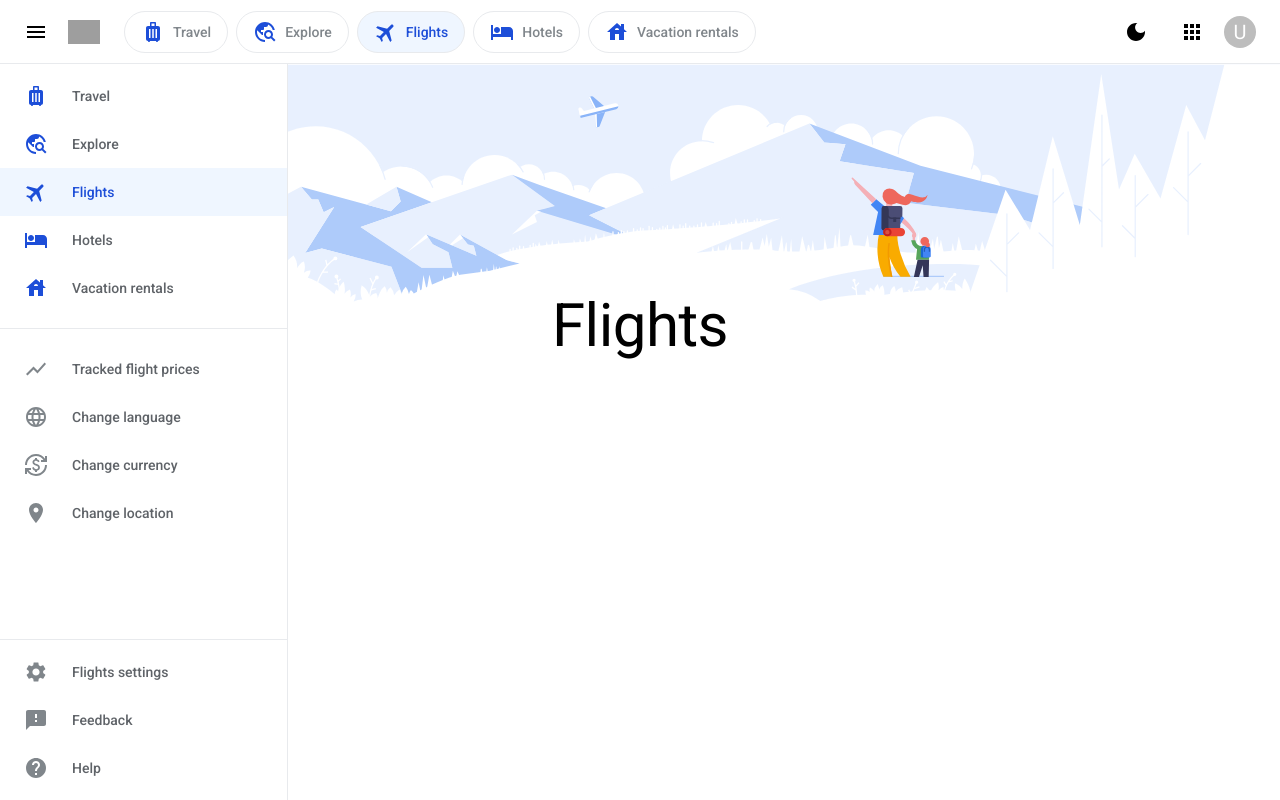
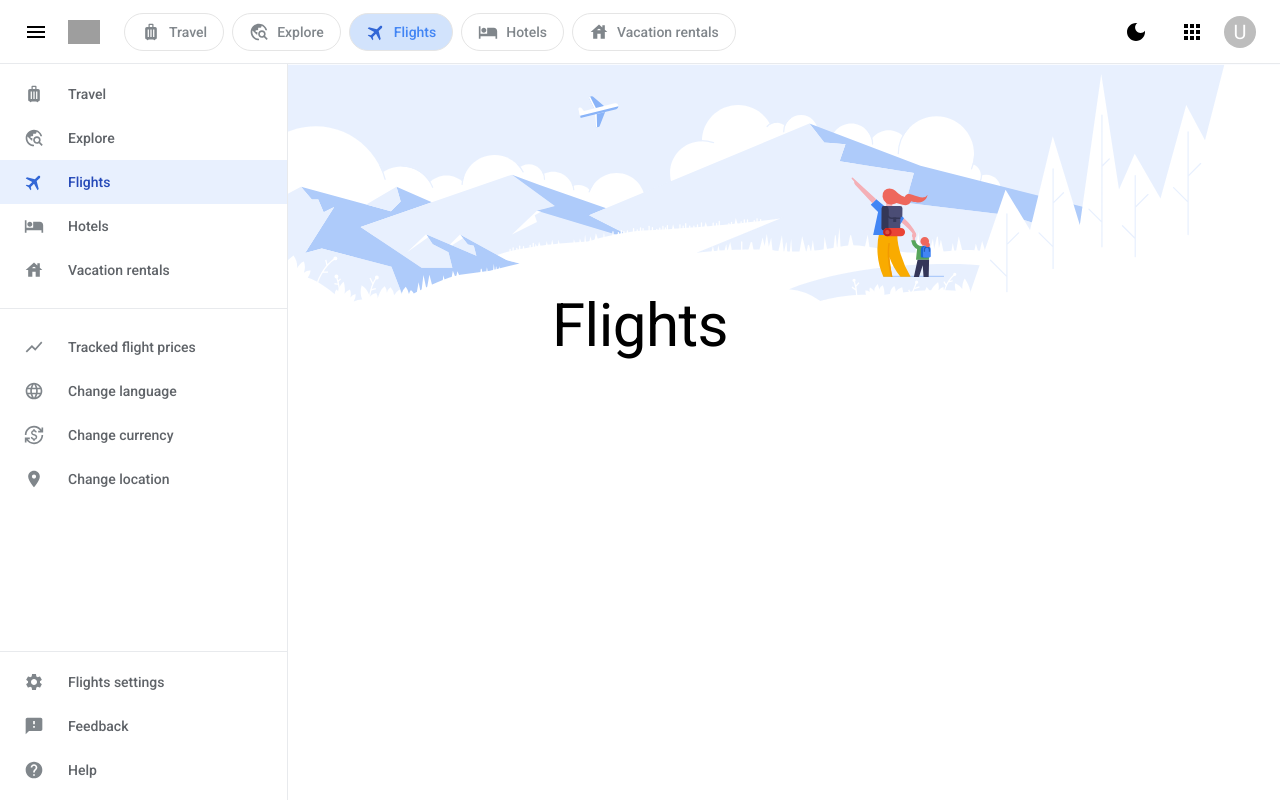
Before and after one commit to probhask/google-flight, a React (Vite) app: page /flights in a window 1280 px wide. Both pictures are taken after a click on the button 36 px from the left and 32 px from the top of the page. Built offline with nearby package versions, Linux system fonts and the light colour scheme; grey boxes are pictures that could not be loaded.

Commit message:
REFACTOR: update sidebar and navigation item structure to use Icon components directly

```diff
--- a/src/components/sidebar.tsx
+++ b/src/components/sidebar.tsx
@@ -23,14 +23,18 @@ const MenuItem = ({ item, isActive, onNavigate }: MenuItemProps) => (
       w-full flex items-center gap-6 px-6 py-3 text-sm
       ${
         isActive
-          ? "bg-blue-50 text-blue-700"
+          ? "bg-primary-50 text-primary-700"
           : "text-gray-700 hover:bg-gray-100"
       }
     `}
   >
-    <span className={`${isActive ? "text-blue-700" : "text-gray-600"}`}>
-      {item.icon}
-    </span>
+    <item.Icon
+      fontSize="small"
+      className={`
+        ${isActive ? "text-primary-600" : "text-gray-600"}
+        ${item.rotate ? "rotate-45" : ""}
+      `}
+    />
     <span className="font-medium">{item.label}</span>
   </button>
 );
--- a/src/config/navigation.tsx
+++ b/src/config/navigation.tsx
@@ -13,43 +13,43 @@ import {
   House as VacationIcon,
 } from "@mui/icons-material";
 
-import { ReactNode } from "react";
-
 export interface NavigationItem {
   id: string;
-  icon: ReactNode;
+  Icon: React.ElementType;
   label: string;
   path: string;
+  rotate?: boolean;
 }
 
 export const mainNavigationItems: NavigationItem[] = [
   {
     id: "travel",
-    icon: <LuggageIcon className="text-blue-700" />,
+    Icon: LuggageIcon,
     label: "Travel",
     path: "/travel",
   },
   {
     id: "explore",
-    icon: <TravelExploreIcon className="text-blue-700" />,
+    Icon: TravelExploreIcon,
     label: "Explore",
     path: "/explore",
   },
   {
     id: "flights",
-    icon: <FlightIcon className="text-blue-700 rotate-45" />,
+    Icon: FlightIcon,
     label: "Flights",
     path: "/flights",
+    rotate: true,
   },
   {
     id: "hotels",
-    icon: <HotelIcon className="text-blue-700" />,
+    Icon: HotelIcon,
     label: "Hotels",
     path: "/hotels",
   },
   {
     id: "vacations",
-    icon: <VacationIcon className="text-blue-700" />,
+    Icon: VacationIcon,
     label: "Vacation rentals",
     path: "/vacations",
   },
@@ -58,25 +58,25 @@ export const mainNavigationItems: NavigationItem[] = [
 export const secondaryNavigationItems: NavigationItem[] = [
   {
     id: "tracked",
-    icon: <TrackedIcon />,
+    Icon: TrackedIcon,
     label: "Tracked flight prices",
     path: "/tracked-prices",
   },
   {
     id: "language",
-    icon: <LanguageIcon />,
+    Icon: LanguageIcon,
     label: "Change language",
     path: "/language",
   },
   {
     id: "currency",
-    icon: <CurrencyIcon />,
+    Icon: CurrencyIcon,
     label: "Change currency",
     path: "/currency",
   },
   {
     id: "location",
-    icon: <LocationIcon />,
+    Icon: LocationIcon,
     label: "Change location",
     path: "/location",
   },
@@ -85,19 +85,19 @@ export const secondaryNavigationItems: NavigationItem[] = [
 export const bottomNavigationItems: NavigationItem[] = [
   {
     id: "settings",
-    icon: <SettingsIcon />,
+    Icon: SettingsIcon,
     label: "Flights settings",
     path: "/settings",
   },
   {
     id: "feedback",
-    icon: <FeedbackIcon />,
+    Icon: FeedbackIcon,
     label: "Feedback",
     path: "/feedback",
   },
   {
     id: "help",
-    icon: <HelpIcon />,
+    Icon: HelpIcon,
     label: "Help",
     path: "/help",
   },
--- a/src/layouts/header.tsx
+++ b/src/layouts/header.tsx
@@ -63,27 +63,36 @@ const Header = () => {
             </Box>
           </Box>
 
-          <Box className="lg:flex items-center gap-2 ml-4 flex-grow hidden ">
-            {mainNavigationItems.map((item) => (
+          <Box className="lg:flex items-center gap-2 ml-4 flex-grow hidden">
+            {mainNavigationItems.map((item) => {
+              const isActive = activeTab === item.id;
+              return (
                 <button
                   key={item.id}
                   onClick={() => handleNavigation(item.path)}
                   className={`
                     flex items-center gap-2 px-4 py-2 rounded-full text-sm font-medium
                     transition-colors duration-200
-                  border border-gray-200
+                    border border-neutral-200
                     cursor-pointer
                     ${
-                    activeTab === item.id
-                      ? "bg-blue-50 text-blue-700"
-                      : "text-gray-600 hover:bg-blue-20"
+                      isActive
+                        ? "bg-primary-100 text-primary-500"
+                        : "text-gray-600 hover:bg-neutral-100"
                     }
                   `}
                 >
-                {item.icon}
+                  <item.Icon
+                    fontSize="small"
+                    className={`
+                      ${isActive ? "text-primary-600" : "text-gray-600"}
+                      ${item.rotate ? "rotate-45" : ""}
+                    `}
+                  />
                   <span>{item.label}</span>
                 </button>
-            ))}
+              );
+            })}
           </Box>
 
           <Box className="flex items-center gap-2">
```
Lines whose indentation alone changed are shown as unchanged.
